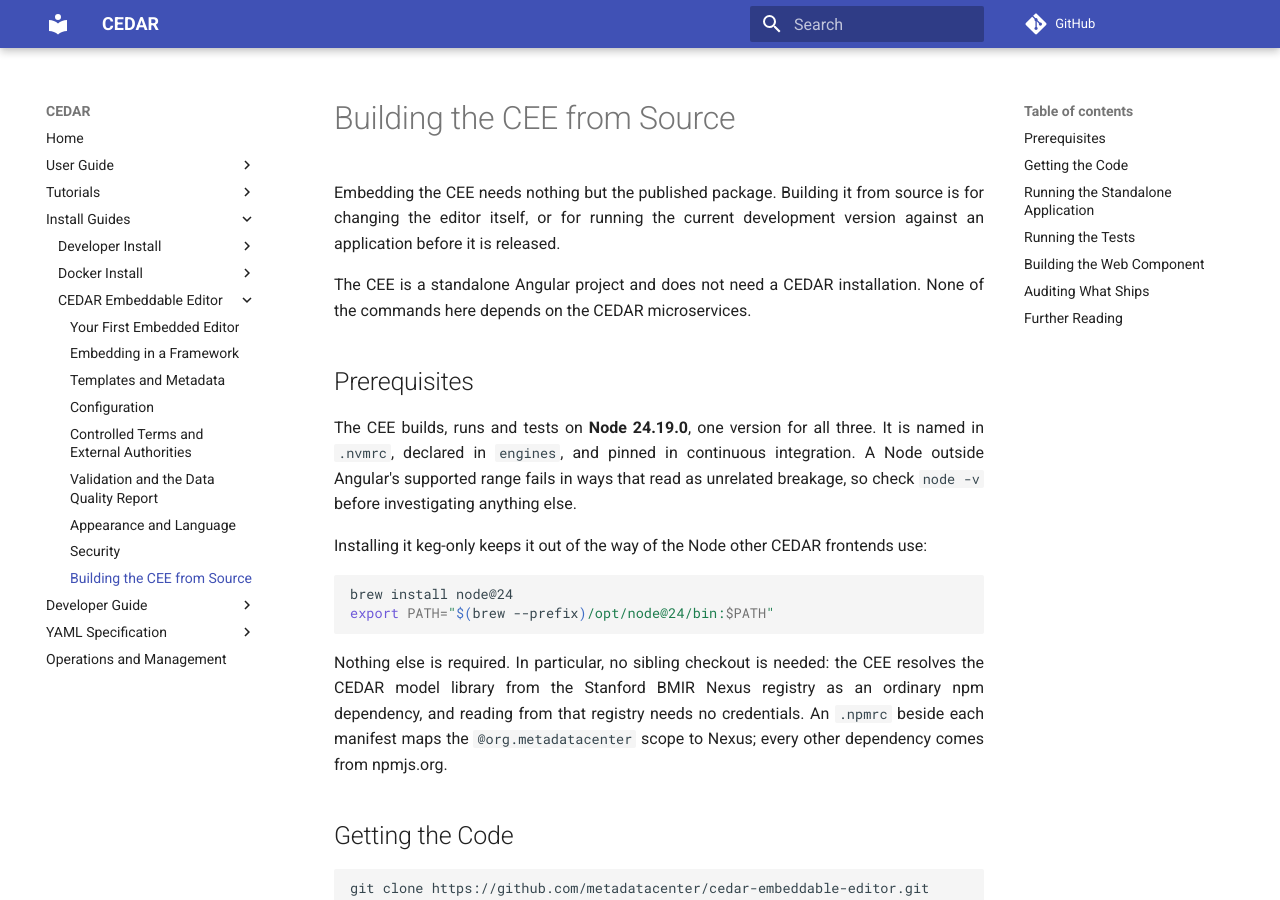
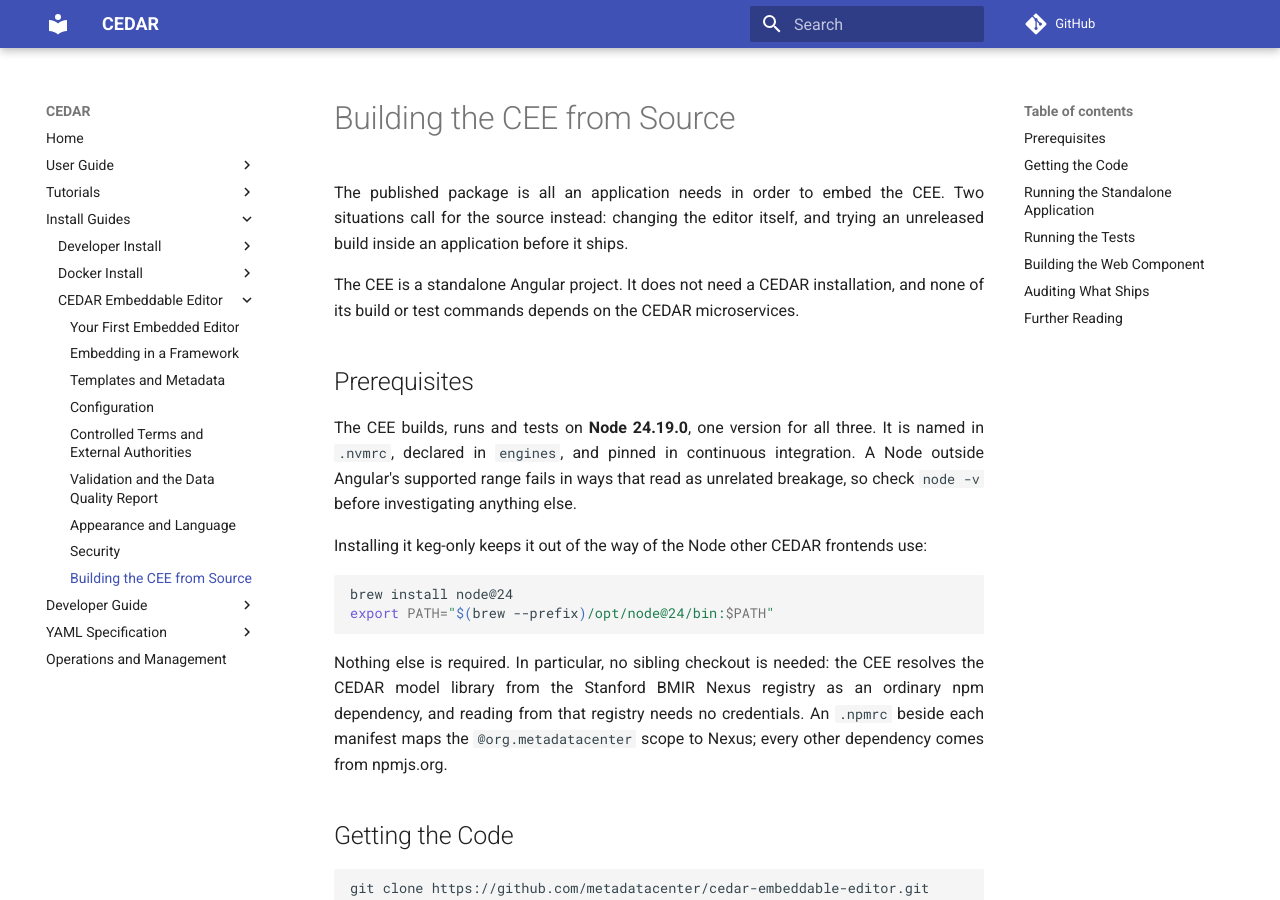
Before and after one commit to metadatacenter/cedar-mkdocs, an MkDocs documentation site: the page built from docs/cedar-embeddable-editor/developing.md, in a window 1280 px wide and 900 px high. Built offline with MkDocs 1.6.1 and Material for MkDocs 9.7.7, drawn with Linux system fonts in a browser that asks for light colours; comment, search, counter and statistics services are not loaded.

Commit message:
Tighten the prose in the embeddable editor pages
Replace copula constructions with verbs that assert: "is for" becomes "suits"
and "call for", "is what makes" becomes "makes", "is where an application
declares" becomes "setting this key declares".

Drop a sentence announcing that the next one deserves attention, and rewrite
the Building from Source opening so the subject is the published package rather
than the act of embedding.

```diff
--- a/docs/cedar-embeddable-editor/developing.md
+++ b/docs/cedar-embeddable-editor/developing.md
@@ -1,11 +1,11 @@
 # Building the CEE from Source
 
-Embedding the CEE needs nothing but the published package. Building it from source is for changing the
-editor itself, or for running the current development version against an application before it is
-released.
+The published package is all an application needs in order to embed the CEE. Two situations call for
+the source instead: changing the editor itself, and trying an unreleased build inside an application
+before it ships.
 
-The CEE is a standalone Angular project and does not need a CEDAR installation. None of the commands
-here depends on the CEDAR microservices.
+The CEE is a standalone Angular project. It does not need a CEDAR installation, and none of its
+build or test commands depends on the CEDAR microservices.
 
 ## Prerequisites
 
```
Also changed, not shown: docs/cedar-embeddable-editor/controlled-terms.md (+1 -2 lines), docs/cedar-embeddable-editor/frameworks.md (+1 -1 lines), docs/cedar-embeddable-editor/intro/index.md (+2 -2 lines), docs/cedar-embeddable-editor/security.md (+2 -2 lines), docs/cedar-embeddable-editor/templates-and-metadata.md (+1 -1 lines).
